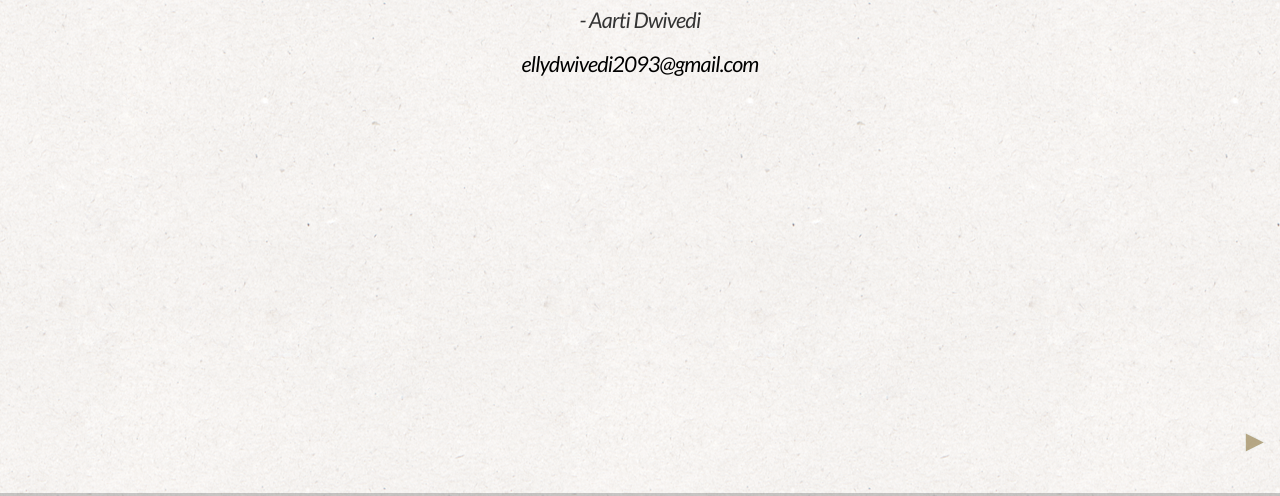
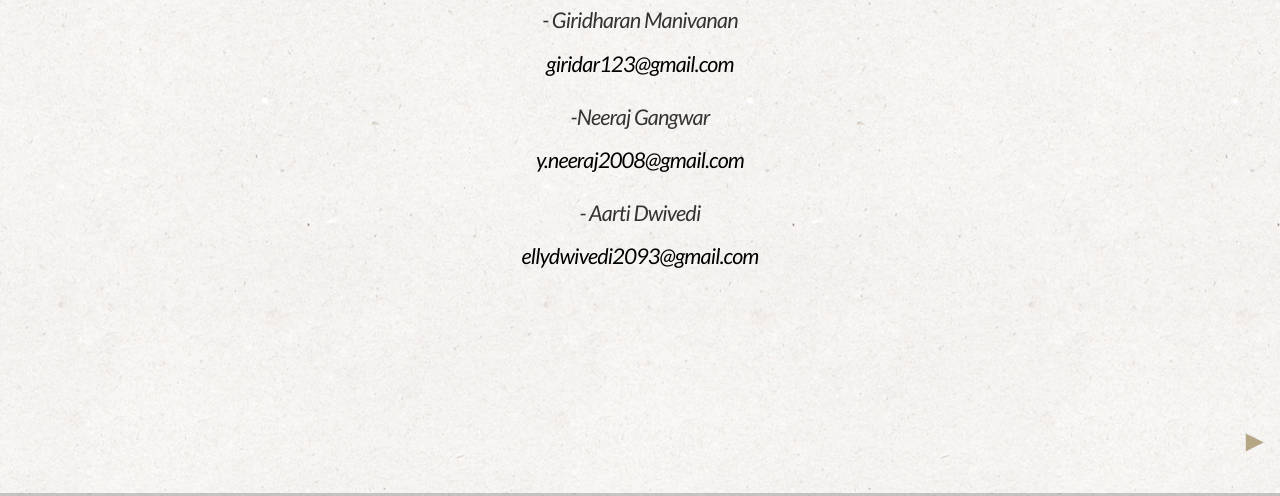
Before and after one commit to AartiNdi/linux_ol, a plain HTML site: page index.html in a window 1280 px wide. Shown: the part 304-800 px from the top of the page. Drawn offline with Linux system fonts and the light colour scheme.

Commit message:
Added Giri and Neeraj's name.

```diff
--- a/index.html
+++ b/index.html
@@ -44,6 +44,14 @@
                     <h1>Linux</h1>
                     <h3>SDSLabs</h3>
                     <p>
+                        <i><small>- Giridharan Manivanan</small></i> <br>
+                        <i><small> <a href="mailto:giridar123@gmail.com">giridar123@gmail.com </a></small></i> <br>
+                    </p>
+<p>
+                        <i><small>-Neeraj Gangwar</small></i> <br>
+                        <i><small> <a href="mailto:y.neeraj2008@gmail.com">y.neeraj2008@gmail.com </a></small></i> <br>
+                    </p>
+<p>
                         <i><small>- Aarti Dwivedi</small></i> <br>
                         <i><small> <a href="mailto:ellydwivedi2093@gmail.com">ellydwivedi2093@gmail.com </a></small></i> <br>
                     </p>
```
